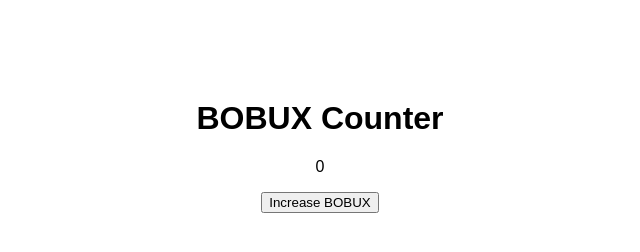
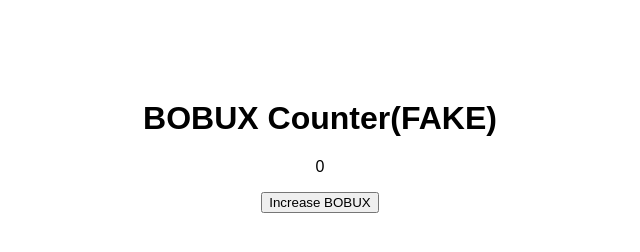
Before and after one commit to 556887FF/BACON, a plain HTML site: page index.html in a window 1280 px wide. Shown: the whole page, without its empty margins (320-960 px from the left). Drawn offline with Linux system fonts and the light colour scheme.

Commit message:
Update index.html

```diff
--- a/index.html
+++ b/index.html
@@ -13,7 +13,7 @@
   </style>
 </head>
 <body>
-  <h1>BOBUX Counter</h1>
+  <h1>BOBUX Counter(FAKE)</h1>
   <p id="bobuxValue">0</p>
   <button onclick="incrementBobux()">Increase BOBUX</button>
 
```
